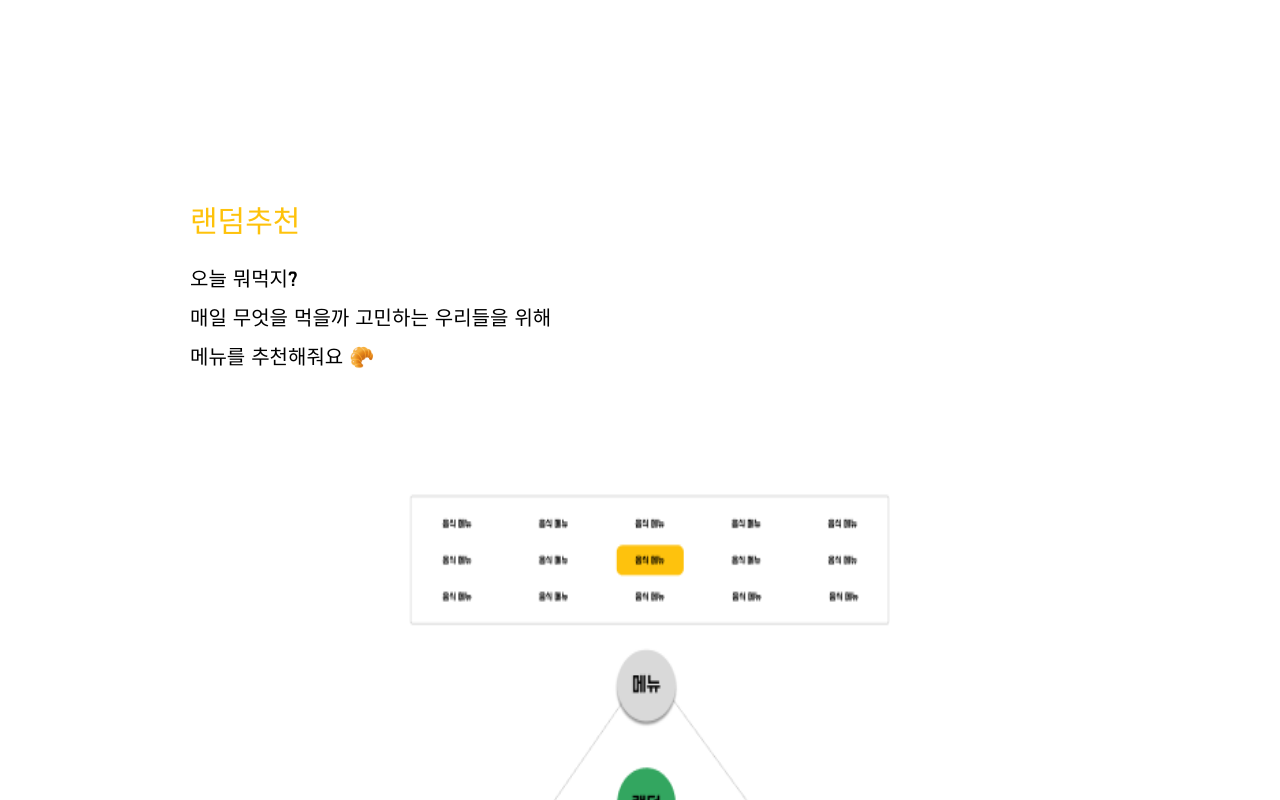
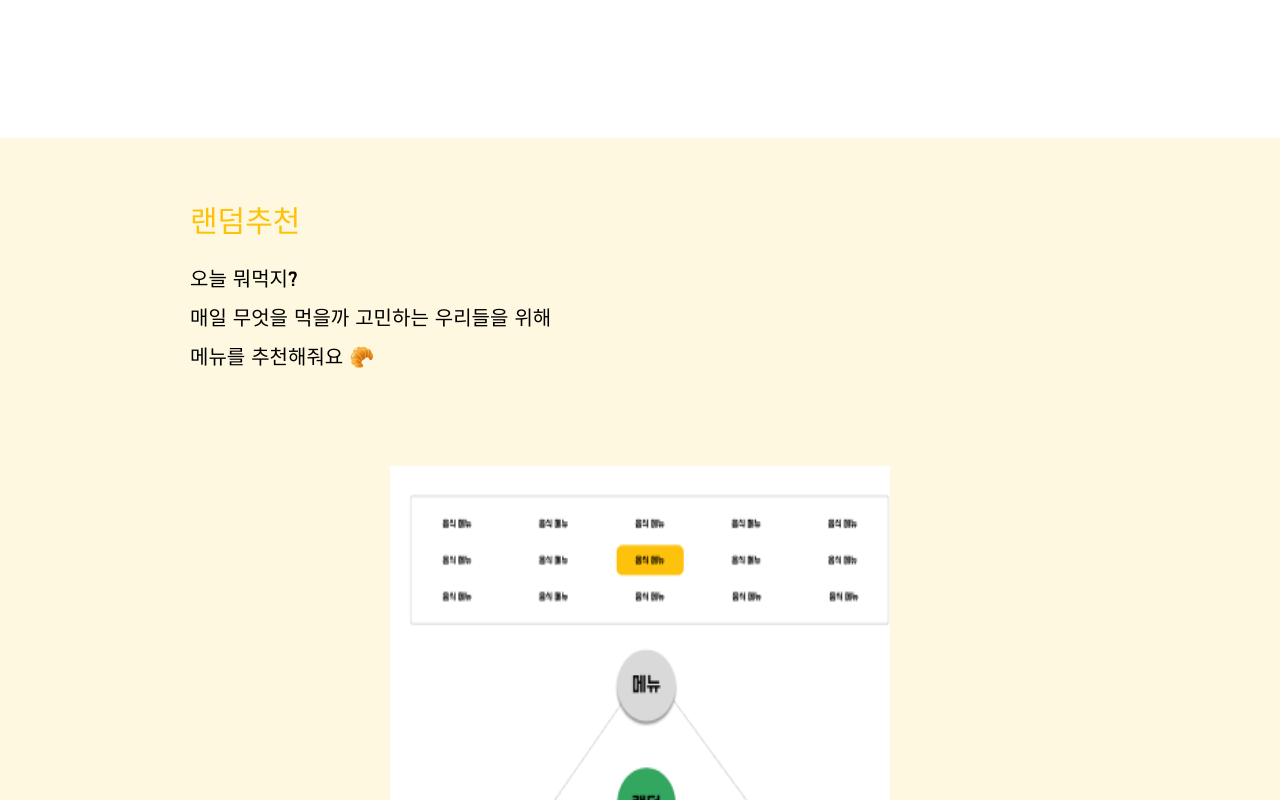
Before and after one commit to codestates-seb/seb39_main_037, a React (Create React App) app in the folder client/: page / in a window 1280 px wide. Shown: the part 800-1600 px from the top of the page. Built offline with nearby package versions, Linux system fonts and the light colour scheme.

Commit message:
#18 design : 메인페이지 bgColor 설정

```diff
--- a/client/src/Styles/GlobalVariables.ts
+++ b/client/src/Styles/GlobalVariables.ts
@@ -2,6 +2,8 @@ import { css } from "styled-components";
 
 const variables = css`
   --main-yellow: #fec20b;
+  /* --yellow-background: #fff7de; */
+  --yellow-background: #fff8e0;
   --footer-background: #232629;
   --footer-color: #9199a1;
   --google-background: #ffffff;
```
